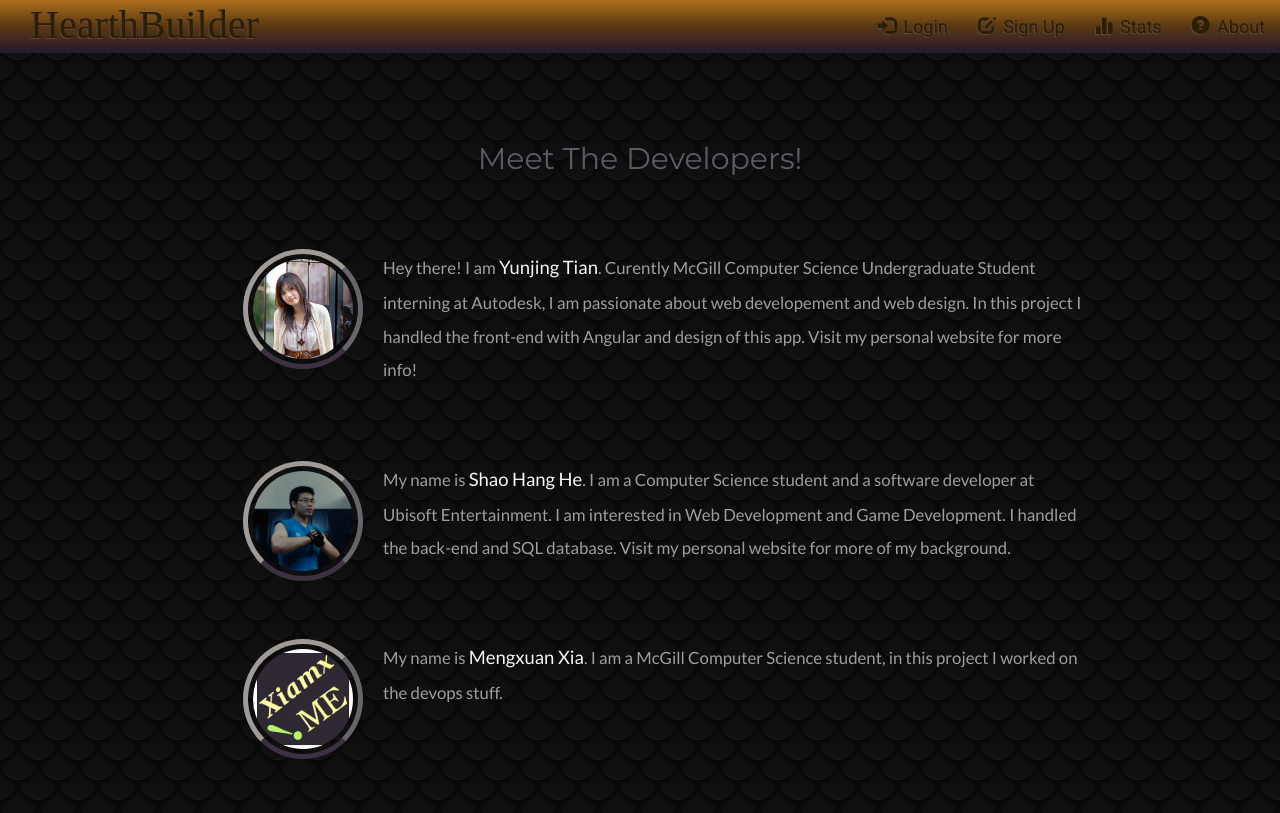
After one commit to skyviewt/HSBuilder, a CodeIgniter app: page /arenaHS/home/about in a window 1280 px wide. The commit adds this page. Run offline with CodeIgniter, Linux system fonts and the light colour scheme; some libraries are stand-ins or nearby versions; some web fonts are replaced.

Commit message:
checkpoint

```diff
--- a/application/controllers/home.php
+++ b/application/controllers/home.php
@@ -43,12 +43,25 @@ class Home extends CI_Controller {
         echo 'to be implement';
     }
 
-    //return json not render views
-	public function login()
-	{
-		echo 'to be implement';
-	}
+    public function about()
+    {
+        //head info
+		$this->load->library('session');
+		$data['status'] = $this->session->userdata('logged_in');
+        $data['user_id'] = $this->session->userdata('user_id');
+		$data['username'] = $this->session->userdata('username');
+        $data['base_url'] = config_item('base_url');
+        $data['title'] = "HS Arena DeckBuilder";
+        $data['css_path'] = config_item('css_path');
+        $data['js_path'] = config_item('js_path');
+        $data['css_files'] = array('hover.css', 'main.css');
+        $data['img_path'] = config_item('img_path');
 
+		$this->load->view('common/head', $data);
+		$this->load->view('common/nav', $data);
+		$this->load->view('about');
+
+    }
     public function selection()
     {
         $this->load->library('session');
--- /dev/null
+++ b/application/views/about.php
@@ -0,0 +1,57 @@
+<div class="top start-content">
+    <div class="devname center">
+        <h2>Meet The Developers!</h2>
+    </div>
+
+    <div class="row personal-row">
+        <div class="col-xs-12 col-sm-12 col-md-3 center">
+            <div class="ih-item circle effect1 pull-right"><a target="_blank" href="http://jingdesign.ca/">
+                <div class="spinner neutral"></div>
+                <div class="img"><img src="<?=$base_url.$img_path?>yunjing.jpg" alt="img"></div>
+                <div class="info">
+
+                </div></a></div>
+            <!--<h4 class="devname">Yun jing</h4>-->
+        </div>
+        <div class="col-xs-12 col-sm-12 col-md-9">
+            <p class="devtext">Hey there! I am <a target="_blank" href="http://jingdesign.ca/">Yunjing Tian</a>. Curently McGill Computer Science Undergraduate Student interning at Autodesk, I am passionate about web developement and web design.
+                In this project I handled the front-end with Angular and design of this app. Visit my personal website for more info!</p>
+
+
+        </div>
+    </div>
+
+    <div class="row personal-row">
+        <div class="col-xs-12 col-sm-12 col-md-3 center">
+            <div class="ih-item circle effect1 pull-right"><a target="_blank" href="http://devnetforce.com/">
+                <div class="spinner neutral"></div>
+                <div class="img"><img src="<?=$base_url.$img_path?>shao.jpg" alt="img"></div>
+                <div class="info">
+
+                </div></a></div>
+            <!--<h4 class="devname">Shao hang</h4>-->
+        </div>
+        <div class="col-xs-12 col-sm12 col-md-9">
+            <p class="devtext">My name is <a target="_blank" href="http://devnetforce.com/" >Shao Hang He</a>. I am a Computer Science student and a software developer at Ubisoft Entertainment. I am interested in Web Development and Game Development.
+            I handled the back-end and SQL database. Visit my personal website for more of my background.</p>
+
+        </div>
+    </div>
+
+       <div class="row personal-row">
+        <div class="col-xs-12 col-sm12 col-md-3 center">
+            <div class="ih-item circle effect1 pull-right">
+                <div class="spinner neutral"></div>
+                <div class="img"><img src="<?=$base_url.$img_path?>xiamx.jpg" alt="img"></div>
+                <div class="info">
+
+                </div></div>
+            <!--<h4 class="devname">Meng Xuan</h4>-->
+        </div>
+        <div class="col-xs-12 col-sm12 col-md-9">
+            <p class="devtext">My name is <a class="nolink">Mengxuan Xia</a>. I am a McGill Computer Science student, in this project I worked on the devops stuff.</p>
+
+        </div>
+    </div>
+
+</div>
--- a/application/views/common/nav.php
+++ b/application/views/common/nav.php
@@ -18,8 +18,8 @@
             <li><a ng-click="logout()"><span class="glyphicon glyphicon-log-out" aria-hidden="true"></span> Log Out</a></li>
           <?php endif; ?>
 
-          <li><a ><span class="glyphicon glyphicon-stats" aria-hidden="true"></span> Stats</a></li>
-          <li><a ><span class="glyphicon glyphicon-question-sign" aria-hidden="true"></span> About</a></li>
+          <li><a ng-click="toimplement()"><span class="glyphicon glyphicon-stats" aria-hidden="true"></span> Stats</a></li>
+          <li><a href="/home/about"><span class="glyphicon glyphicon-question-sign" aria-hidden="true"></span> About</a></li>
       </ul>
     </nav>
 
@@ -127,3 +127,17 @@
 
       </div>
     </script>
+
+     <script type="text/ng-template" id="toimplement.html">
+    <div id="modal">
+        <div class="modal-header">
+            <h3 class="modal-title">Hey!</h3>
+        </div>
+        <div class="modal-body center">
+             <p>This functionality is to be implementated outside the scope of this class. Keep updated for more :)!</p>
+             <button type="submit" class="styling-btn btn btn-default" ng-click="cancel()">Ok</button>
+
+            </div>
+
+      </div>
+    </script>
--- a/application/views/index.php
+++ b/application/views/index.php
@@ -1,8 +1,6 @@
 
-<div class="frame" >
-     <div class="welcometitle">
-        <h4>Choose Your class</h4>
-    </div>
+<div class="frame start-content" >
+
     <div id="class-group">
 
 
--- a/assets/css/main.css
+++ b/assets/css/main.css
@@ -1,6 +1,7 @@
 @import url(http://fonts.googleapis.com/css?family=Roboto:400,300,500,100,700,900);
  @import url(http://fonts.googleapis.com/css?family=Skranji);
- @import url(http://fonts.googleapis.com/css?family=Montserrat);
+ @import url(http://fonts.googleapis.com/css?family=Montserrat:300,400);
+@import url(http://fonts.googleapis.com/css?family=Lato:300,400);
  body {
     background-image: url('../img/bg.png');
     background-repeat: repeat, no-repeat;
@@ -53,9 +54,7 @@ li, ul {
     padding-top: 1%;
     /*margin-top: 35px;*/
 }
-#class-group {
-    padding-top:15px;
-}
+
 #logo img {
     height: 60px;
 }
@@ -78,35 +77,36 @@ a {
 .navbar-collapse.collapse {
     border-bottom: 1px solid #202330;
     background: -webkit-linear-gradient(rgb(174, 112, 29), #5A3812, rgb(41, 26, 47));
-
     background: -o-linear-gradient(rgb(174, 112, 29), #5A3812, rgb(41, 26, 47));
-
     background: -moz-linear-gradient(rgb(174, 112, 29), #5A3812, rgb(41, 26, 47));
-
     background: linear-gradient(rgb(174, 112, 29), #5A3812, rgb(41, 26, 47));
-
 }
 .nav > li > a {
     font-size: 18px;
     color: #2C1F04;
     text-shadow: -1px 1px 0 #5E453B;
+    -moz-transition: all 0.25s ease-in-out;
+    -webkit-transition: all 0.25s ease-in-out;
+    transition: all 0.25s ease-in-out;
 }
 .nav > li > a >span {
     margin-right: 3px;
-
 }
 .nav > li > a:not(#logo):hover, .nav > li > a:not(#logo):focus {
     background-color: transparent;
     text-shadow: -1px 0px 5px #B0490A;
     box-shadow: 0px 0px 22px rgba(68, 36, 0, 0.74) inset;
     color: #E0C083;
-    border-left:1px solid #422F0B;
-    border-right:1px solid #422F0B;
+    /*border-left:1px solid #422F0B;
+    border-right:1px solid #422F0B;*/
+    -moz-transition: all 0.25s ease-in-out;
+    -webkit-transition: all 0.25s ease-in-out;
+    transition: all 0.25s ease-in-out;
 }
 .frame {
-    max-width: 70%;
+    max-width: 75%;
     margin: 0 auto;
-    padding: 8%;
+    padding-left: 0 !important;
     background: url('../img/frame.png') center center no-repeat;
     margin-top: 30px;
     background-color: transparent;
@@ -129,6 +129,8 @@ html, body {
     border-image: url("../img/frame1.png") 17 20 stretch;
     border-width: 17px 20px;
     box-shadow: inset 0px 0px 100px #080601;
+    margin-left:5%;
+        border-color: rgba(47, 42, 51, 1);
 }
 .text-muted {
     color: #aaa2a5 !important;
@@ -140,11 +142,9 @@ html, body {
     padding: 0;
 }
 .ui-select {
-
     font-family:'Montserrat';
     margin: 0 auto;
     z-index: 10;
-
 }
 .ui-select span:hover {
     color: white;
@@ -157,11 +157,9 @@ html, body {
     border-radius: 2px;
 }
 .ui-select-bootstrap .ui-select-choices-row>a {
-
     color: #b5afb5 !important;
 }
 ui-select-bootstrap .ui-select-choices-row>a:hover {
-
     color: white !important;
 }
 .ui-select-bootstrap .ui-select-choices-row.active>a {
@@ -171,8 +169,14 @@ ui-select-bootstrap .ui-select-choices-row>a:hover {
     max-height: 350px !important;
 }
 .start-content {
-    margin-top: 2%;
-    margin-left: 4%;
+    padding-top: 5%;
+
+    padding-bottom: 5%;
+}
+#class-group {
+    margin: 0 auto;
+    width: 75%;
+padding-bottom: 5%;
 }
 .place-card {
     height: 350px;
@@ -219,14 +223,19 @@ max-height: 350px !important;
     font-weight: 800;
     text-shadow: -1px 0px rgb(137, 119, 103), 0px 1px rgb(137, 119, 103), 1px 0px rgb(137, 119, 103), 0px -1px rgb(137, 119, 103);
 }
-.cardpick h4{
-    font-family: 'Montserrat';
-
+.cardpick h4, .devname {
+    font-family:'Montserrat';
     text-shadow: -1px 0px rgb(184, 180, 174), 0px 1px rgb(184, 180, 174), 1px 0px rgb(184, 180, 174), 0px -1px rgb(184, 180, 174);
     color: #443211;
 }
-.cardpick p{
-    font-family: 'Roboto';
+.devname {
+    margin-top:25px;
+    color: #5F5966;
+font-family: "Montserrat";
+    text-shadow: none;
+}
+.cardpick p {
+    font-family:'Roboto';
     font-weight: 800;
     color: #A87842;
     text-shadow: -1px 0px rgb(0, 0, 0), 0px 1px rgb(0, 0, 0), 1px 0px rgb(0, 0, 0), 0px -1px rgb(0, 0, 0);
@@ -241,13 +250,11 @@ max-height: 350px !important;
     top: 0;
     right: 0;
 }
-
 #deckdiv {
     width: 85%;
     margin: 0 auto;
     padding-bottom: 1.5em;
 }
-
 .deck {
     background: #eeeeee;
     border: 1px solid #6E5233;
@@ -260,7 +267,6 @@ max-height: 350px !important;
     border-bottom-right-radius: 6px;
     border-top-right-radius: 6px;
     cursor: pointer;
-
 }
 .deck-caption {
     padding: 0px;
@@ -335,7 +341,6 @@ div#deckcount p:last-child {
     -o-transform: rotate(180deg);
     -ms-transform: rotate(180deg);
     transform: rotate(180deg);
-
 }
 .barfill {
     transition: all 0.5s ease-in-out;
@@ -354,28 +359,26 @@ div#deckcount p:last-child {
     -o-transform: rotate(180deg);
     -ms-transform: rotate(180deg);
     transform: rotate(180deg);
-    font-family: 'Montserrat';
-
+    font-family:'Montserrat';
     text-align: center;
     font-size: 12px;
     padding-bottom: 140px;
     color: #A59AB6;
-
 }
 #effectcol h4 {
     margin-top: 0;
     padding-left: 0;
-font-family: 'Roboto';
+    font-family:'Roboto';
     text-align: center;
     color: #1B1105;
     font-weight: 800;
     text-shadow: -1px 0px rgb(137, 119, 103), 0px 1px rgb(137, 119, 103), 1px 0px rgb(137, 119, 103), 0px -1px rgb(137, 119, 103);
 }
 #effectcol p {
-    font-family: 'Montserrat';
+    font-family:'Montserrat';
 }
 .badge {
-    font-family: 'Roboto';
+    font-family:'Roboto';
     background-color: #735FAD;
 }
 .manaCost {
@@ -388,22 +391,19 @@ margin: 3.5px;
     width: 28.5px;
     background: url('../img/cost-bg.png') no-repeat scroll;
     text-align: center;
-
 }
-
 .modal .modal-content {
     -webkit-filter: none !important;
     -moz-filter: none !important;
     -ms-filter: none !important;
     -o-filter: none !important;
     filter: nonw !important;
-
 }
 #modal {
     background: #342E2A;
 }
 .modal-header {
-    font-family: 'Montserrat';
+    font-family:'Montserrat';
     background: #735FAD;
     text-align: center;
     border-bottom: none;
@@ -414,8 +414,8 @@ text-align: center;
 .form-control:focus {
     border-color: #794EE4;
     outline: 0;
--webkit-box-shadow: inset 0 1px 1px rgba(0,0,0,.075),0 0 8px rgba(201, 95, 224, 0.6);
-box-shadow: inset 0 1px 1px rgba(0,0,0,.075),0 0 8px rgba(188, 87, 223, 0.6);
+    -webkit-box-shadow: inset 0 1px 1px rgba(0, 0, 0, .075), 0 0 8px rgba(201, 95, 224, 0.6);
+    box-shadow: inset 0 1px 1px rgba(0, 0, 0, .075), 0 0 8px rgba(188, 87, 223, 0.6);
 }
 .styling-btn {
     background: #735FAD;
@@ -426,7 +426,7 @@ box-shadow: inset 0 1px 1px rgba(0,0,0,.075),0 0 8px rgba(188, 87, 223, 0.6);
     border: none;
     text-transform: uppercase;
     text-decoration: none;
-    font-family: 'Montserrat';
+    font-family:'Montserrat';
     color: #E2DEDE;
     text-shadow: 0px 1px 2px #7A4BED;
     -moz-transition: all 0.25s ease-in-out;
@@ -434,19 +434,16 @@ box-shadow: inset 0 1px 1px rgba(0,0,0,.075),0 0 8px rgba(188, 87, 223, 0.6);
     transition: all 0.25s ease-in-out;
     margin: 3%;
     margin-bottom: 2%;
-
 }
 .styling-btn:hover {
     /*background: -webkit-gradient(linear, left top, left bottom, color-stop(5%,#6B38C2), color-stop(100%,#603184));
 color: rgb(219, 214, 214);
 background: -moz-linear-gradient(top, #6B38C2 5%, #603184 100%);*/
-
     -moz-transition: all 0.25s ease-in-out;
     -webkit-transition: all 0.25s ease-in-out;
     transition: all 0.25s ease-in-out;
     background: #8E672C;
     color: rgb(200, 191, 181);
-
     text-shadow: 0px 1px 2px #3D2B03;
 }
 .form-group label {
@@ -461,12 +458,9 @@ text-shadow: 0px 1px 2px #3D2B03;
     z-index: 1040;
     background-color: #000000;
 }
-
 .modal-backdrop.fade {
     opacity: 0;
-
 }
-
 .modal-backdrop, .modal-backdrop.fade.in {
     -moz-transition: all 0.25s ease-in-out;
     -webkit-transition: all 0.25s ease-in-out;
@@ -478,24 +472,22 @@ text-shadow: 0px 1px 2px #3D2B03;
 		    -ms-filter: blur(5px) grayscale(50%);
 		     -o-filter: blur(5px) grayscale(50%);
 		        filter: blur(5px) grayscale(50%);*/
-
 }
 .modal-body p {
-    font-family: "Roboto";
+    font-family:"Roboto";
     text-align: center;
     font-size: 16px;
     padding: 5px;
 }
-.classimgdiv img{
+.classimgdiv img {
     height: 200px;
 }
 .runcontainer {
     padding: 3%;
 }
 .winloss-input {
-
     text-align: center;
-font-family: 'Roboto';
+    font-family:'Roboto';
     font-weight: 800;
     /*background: -webkit-gradient(linear, left top, left bottom, color-stop(5%,#A359E7), color-stop(100%,#372177));
 box-shadow: inset 0px 0px 6px #3E4BA1;
@@ -503,39 +495,36 @@ box-shadow: inset 0px 0px 6px #3E4BA1;
 border: none;*/
     color: rgb(234, 233, 234);
     text-shadow: 0px 1px #0F106C;
-
     background: rgba(115, 95, 173, 0.4);
     border-radius: 30px;
     border: 3px solid #735FAD;
     box-shadow: inset 0 0 15px #1D1535;
-
 }
 .number-group {
     padding-top: 15px;
 }
 .winloss-group label, input {
     padding: 5px;
-
 }
 .winloss-group {
     margin: 5px;
 }
 .runtitle {
-    font-family: 'Montserrat';
+    font-family:'Montserrat';
     text-shadow: -1px 0px rgb(184, 180, 174), 0px 1px rgb(184, 180, 174), 1px 0px rgb(184, 180, 174), 0px -1px rgb(184, 180, 174);
     color: #443211;
     text-align:center;
 }
 .username {
-    font-family: 'Montserrat';
+    font-family:'Montserrat';
     color: #F9F9F9;
     text-transform: capitalize;
     font-size: 120%;
 }
-.updateBtn{
+.updateBtn {
     text-align: center;
     padding: 10px 17px 10px 17px;
-font-family: 'Montserrat';
+    font-family:'Montserrat';
     color: #C2A871;
     border-radius: 7px;
     background: -webkit-linear-gradient(rgb(174, 112, 29), #5A3812, rgb(41, 26, 47));
@@ -547,6 +536,9 @@ font-size: 120%;
     font-weight: 800;
     text-shadow: 1px 1px #221630;
     margin-top: 15px;
+    -moz-transition: all 0.25s ease-in-out;
+    -webkit-transition: all 0.25s ease-in-out;
+    transition: all 0.25s ease-in-out;
 }
 .updateBtn:hover {
     background: -webkit-linear-gradient(rgb(242, 189, 49), #9E5D14, rgb(90, 40, 13));
@@ -555,5 +547,36 @@ background: -moz-linear-gradient(rgb(242, 189, 49), #9E5D14, rgb(90, 40, 13));
     background: linear-gradient(rgb(242, 189, 49), #9E5D14, rgb(90, 40, 13));
     color: #D0BE05;
     text-shadow: 1px 1px 5px #D77300;
+    -moz-transition: all 0.25s ease-in-out;
+    -webkit-transition: all 0.25s ease-in-out;
+    transition: all 0.25s ease-in-out;
 }
+.top {
+    padding-top:5%;
 }
+.neutral {
+    border: 5px solid #A09B97 !important;
+border-right-color: #68646B !important;
+border-bottom-color: #3D3141 !important;
+}
+.personal-row {
+    width:85%;
+    margin: 0 auto;
+    padding-top: 5%;
+}
+.devtext {
+line-height: 2;
+font-family: 'Lato';
+color: #9E9E9E;
+font-weight: 400;
+font-size: 120%;
+width: 90%;
+}
+.devtext a {
+    color: whitesmoke;
+    font-size: 110%;
+}
+.devtext .nolink:hover {
+    cursor:auto;
+    text-decoration: none;
+}
--- a/assets/js/selection.js
+++ b/assets/js/selection.js
@@ -284,10 +284,16 @@ hsbuilder.controller('modalController', function ($scope, $http, $modal) {
                 });
         });
   }
+     $scope.toimplement = function (){
+       $modal.open({
+                  templateUrl: 'toimplement.html',
+                  controller: 'ModalInstanceCtrl',
+                });
+   };
 
 
 });
-hsbuilder.controller('ModalInstanceCtrl', function ($scope, $modalInstance, $http, $modal,  $rootScope) {
+hsbuilder.controller('ModalInstanceCtrl', function ($scope, $modalInstance, $http, $modal, $rootScope) {
 
 
     $scope.errormsg={};
@@ -408,10 +414,13 @@ hsbuilder.controller('ModalInstanceCtrl', function ($scope, $modalInstance, $htt
             }
         }else{
             //null fields
+            //do nothing html5 form validation will trigger
 
         }
 
   };
+
+
 
   $scope.cancel = function () {
 
```
Also changed, not shown: application/views/selection.php (+42 -42 lines), assets/img/frame(old).png (added), assets/img/frame.png, assets/img/shao.jpg (added), assets/img/xiamx.jpg (added), assets/img/yunjing.jpg (added). Lines whose indentation alone changed are shown as unchanged.
